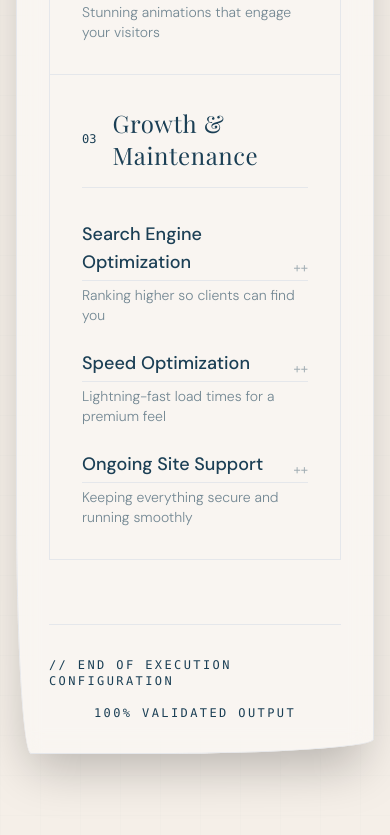
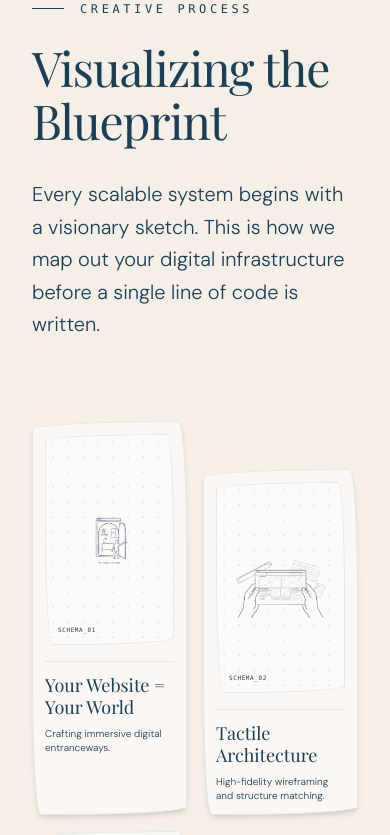
Before and after one commit to 7pixels-xyz/7pixels-main-website, a Next.js app: page / in a window 390 px wide. Shown: the part 4608-5443 px from the top of the page. Built offline with nearby package versions, Linux system fonts and the light colour scheme; a web font is replaced by a local one.

Commit message:
feat: mobile viewport layout optimizations for blueprints and capabilities

```diff
--- a/src/components/Blueprints.tsx
+++ b/src/components/Blueprints.tsx
@@ -58,26 +58,26 @@ export default function Blueprints() {
                     </p>
                 </div>
 
-                <div className="grid grid-cols-1 md:grid-cols-2 gap-12 md:gap-24 relative z-10">
+                <div className="grid grid-cols-2 gap-4 md:gap-24 relative z-10">
                     {/* Architectural center line */}
-                    <div className="hidden md:block absolute left-1/2 top-0 bottom-0 w-[1px] bg-brandBlue/20 transform -translate-x-1/2"></div>
+                    <div className="absolute left-1/2 top-0 bottom-0 w-[1px] bg-brandBlue/20 transform -translate-x-1/2"></div>
 
                     {blueprints.map((bp, i) => (
-                        <div key={bp.id} className={`blueprint-card flex flex-col organic-border border border-brandBlue/20 bg-white/50 backdrop-blur-sm p-8 shadow-xl shadow-brandBlue/5 ${i % 2 !== 0 ? 'md:mt-32' : ''}`}>
-                            <div className="w-full relative h-[40vh] md:h-[50vh] bg-[#fcfbfa] organic-border border border-brandBlue/10 flex items-center justify-center p-8 overflow-hidden group">
+                        <div key={bp.id} className={`blueprint-card flex flex-col organic-border border border-brandBlue/20 bg-white/50 backdrop-blur-sm p-3 md:p-8 shadow-md md:shadow-xl shadow-brandBlue/5 ${i % 2 !== 0 ? 'mt-12 md:mt-32' : ''}`}>
+                            <div className="w-full relative h-[25vh] md:h-[50vh] bg-[#fcfbfa] organic-border border border-brandBlue/10 flex items-center justify-center p-2 md:p-8 overflow-hidden group">
                                 <div className="absolute inset-0 opacity-10 bg-[radial-gradient(var(--brand-blue)_1px,transparent_1px)] [background-size:15px_15px]" />
                                 <Image
                                     src={bp.img}
                                     alt={bp.title}
                                     fill
-                                    className="object-contain p-4 mix-blend-multiply opacity-80 group-hover:opacity-100 group-hover:scale-105 transition-all duration-700 ease-out"
+                                    className="object-contain p-2 md:p-4 mix-blend-multiply opacity-80 group-hover:opacity-100 group-hover:scale-105 transition-all duration-700 ease-out"
                                 />
-                                <span className="absolute bottom-4 left-4 font-mono text-[10px] tracking-widest uppercase text-brandBlue/30 bg-cream/80 px-2 py-1">Schema_0{i + 1}.draft</span>
+                                <span className="absolute bottom-2 left-2 md:bottom-4 md:left-4 font-mono text-[6px] md:text-[10px] tracking-widest uppercase text-brandBlue/30 bg-cream/80 px-1 md:px-2 py-0.5 md:py-1">Schema_0{i + 1}</span>
                             </div>
 
-                            <div className="mt-8 border-t border-brandBlue/10 pt-6">
-                                <h3 className="font-serif text-3xl text-brandBlue mb-3">{bp.title}</h3>
-                                <p className="font-sans text-brandBlue/70 font-light">{bp.desc}</p>
+                            <div className="mt-4 md:mt-8 border-t border-brandBlue/10 pt-3 md:pt-6">
+                                <h3 className="font-serif text-lg md:text-3xl text-brandBlue mb-2 md:mb-3 leading-tight md:leading-normal">{bp.title}</h3>
+                                <p className="font-sans text-[10px] md:text-base text-brandBlue/70 font-light leading-snug">{bp.desc}</p>
                             </div>
                         </div>
                     ))}
--- a/src/components/Menu.tsx
+++ b/src/components/Menu.tsx
@@ -29,17 +29,17 @@ export default function Menu() {
 
                 <h2 className="text-4xl md:text-5xl lg:text-6xl font-serif text-center mt-12 mb-20 tracking-tight">Our Core Capabilities</h2>
 
-                <div className="grid grid-cols-1 md:grid-cols-3 gap-0 relative border border-brandBlue/20 bg-cream/30">
+                <div className="flex overflow-x-auto md:grid md:grid-cols-3 gap-0 relative border border-brandBlue/20 bg-cream/30 snap-x snap-mandatory scrollbar-hide" style={{ scrollbarWidth: 'none', msOverflowStyle: 'none' }}>
 
                     {/* Vertical dividers for md+ screens */}
                     <div className="hidden md:block absolute left-1/3 top-0 bottom-0 w-[1px] bg-brandBlue/20" />
                     <div className="hidden md:block absolute left-2/3 top-0 bottom-0 w-[1px] bg-brandBlue/20" />
 
                     {/* Column 1: Core Frameworks */}
-                    <div className="flex flex-col p-8 md:p-10 group hover:bg-brandBlue/5 transition-colors border-b border-brandBlue/20 md:border-b-0">
+                    <div className="flex-shrink-0 w-[85vw] md:w-auto snap-center flex flex-col p-8 md:p-10 group hover:bg-brandBlue/5 transition-colors border-r md:border-r-0 border-brandBlue/20 md:border-b-0">
                         <div className="flex items-center gap-4 mb-8 border-b border-brandBlue/20 pb-4">
                             <span className="font-mono text-xs text-brandBlue/40">01</span>
-                            <h3 className="text-2xl md:text-2xl font-serif tracking-wide">Digital Foundations</h3>
+                            <h3 className="text-2xl md:text-2xl font-serif tracking-wide whitespace-nowrap">Digital Foundations</h3>
                         </div>
                         <ul className="space-y-6 font-sans text-brandBlue/80">
                             <li className="flex flex-col group/item cursor-none">
@@ -67,10 +67,10 @@ export default function Menu() {
                     </div>
 
                     {/* Column 2: Digital Aesthetics */}
-                    <div className="flex flex-col p-8 md:p-10 group hover:bg-brandBlue/5 transition-colors border-b border-brandBlue/20 md:border-b-0">
+                    <div className="flex-shrink-0 w-[85vw] md:w-auto snap-center flex flex-col p-8 md:p-10 group hover:bg-brandBlue/5 transition-colors border-r md:border-r-0 border-brandBlue/20 md:border-b-0">
                         <div className="flex items-center gap-4 mb-8 border-b border-brandBlue/20 pb-4">
                             <span className="font-mono text-xs text-brandBlue/40">02</span>
-                            <h3 className="text-2xl font-serif tracking-wide">Design & Experience</h3>
+                            <h3 className="text-2xl font-serif tracking-wide whitespace-nowrap">Design & Experience</h3>
                         </div>
                         <ul className="space-y-6 font-sans text-brandBlue/80">
                             <li className="flex flex-col group/item cursor-none">
@@ -98,10 +98,10 @@ export default function Menu() {
                     </div>
 
                     {/* Column 3: Amplification */}
-                    <div className="flex flex-col p-8 md:p-10 group hover:bg-brandBlue/5 transition-colors">
+                    <div className="flex-shrink-0 w-[85vw] md:w-auto snap-center flex flex-col p-8 md:p-10 group hover:bg-brandBlue/5 transition-colors lg:border-r-0 border-brandBlue/20">
                         <div className="flex items-center gap-4 mb-8 border-b border-brandBlue/20 pb-4">
                             <span className="font-mono text-xs text-brandBlue/40">03</span>
-                            <h3 className="text-2xl font-serif tracking-wide">Growth & Maintenance</h3>
+                            <h3 className="text-2xl font-serif tracking-wide whitespace-nowrap">Growth & Maintenance</h3>
                         </div>
                         <ul className="space-y-6 font-sans text-brandBlue/80">
                             <li className="flex flex-col group/item cursor-none">
```
